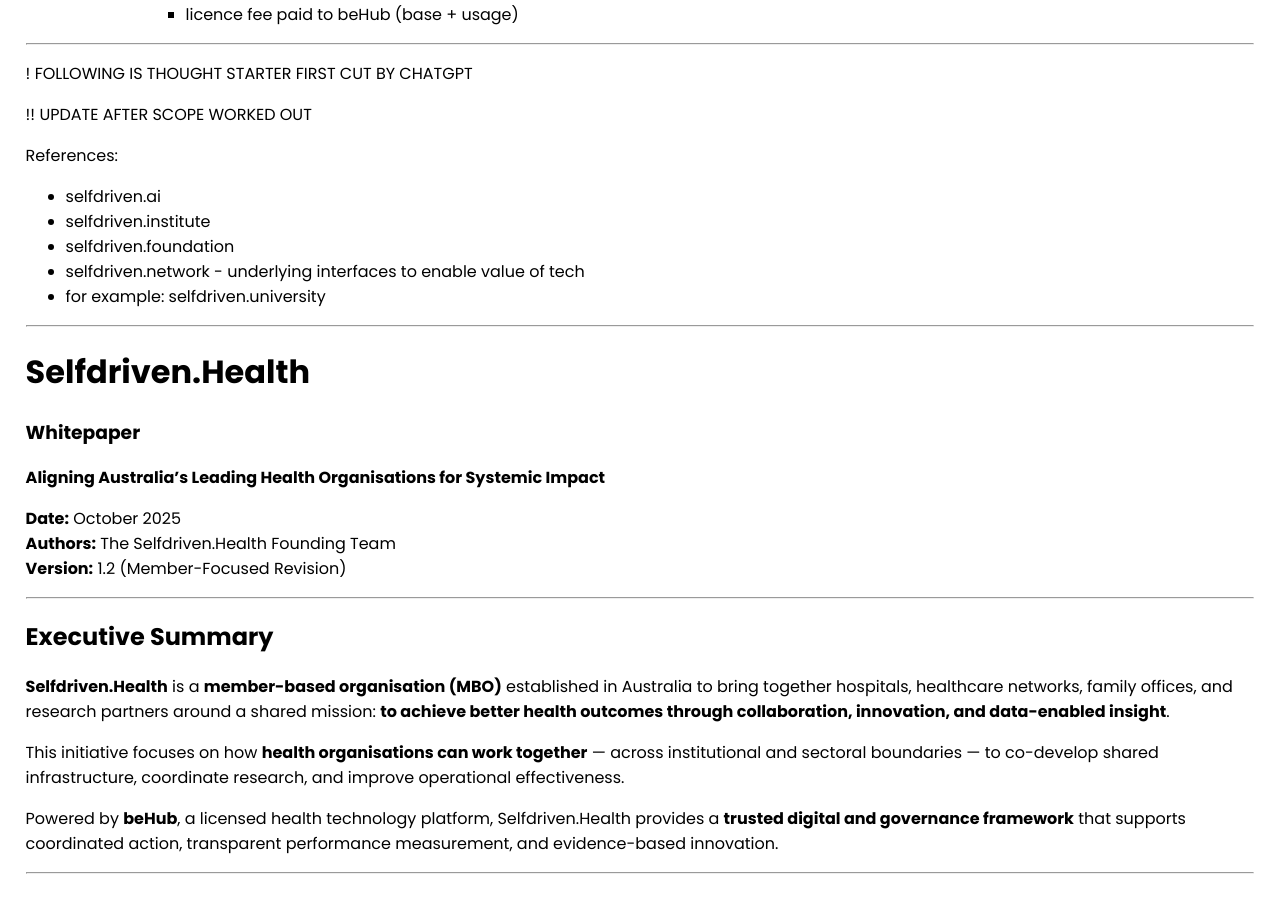
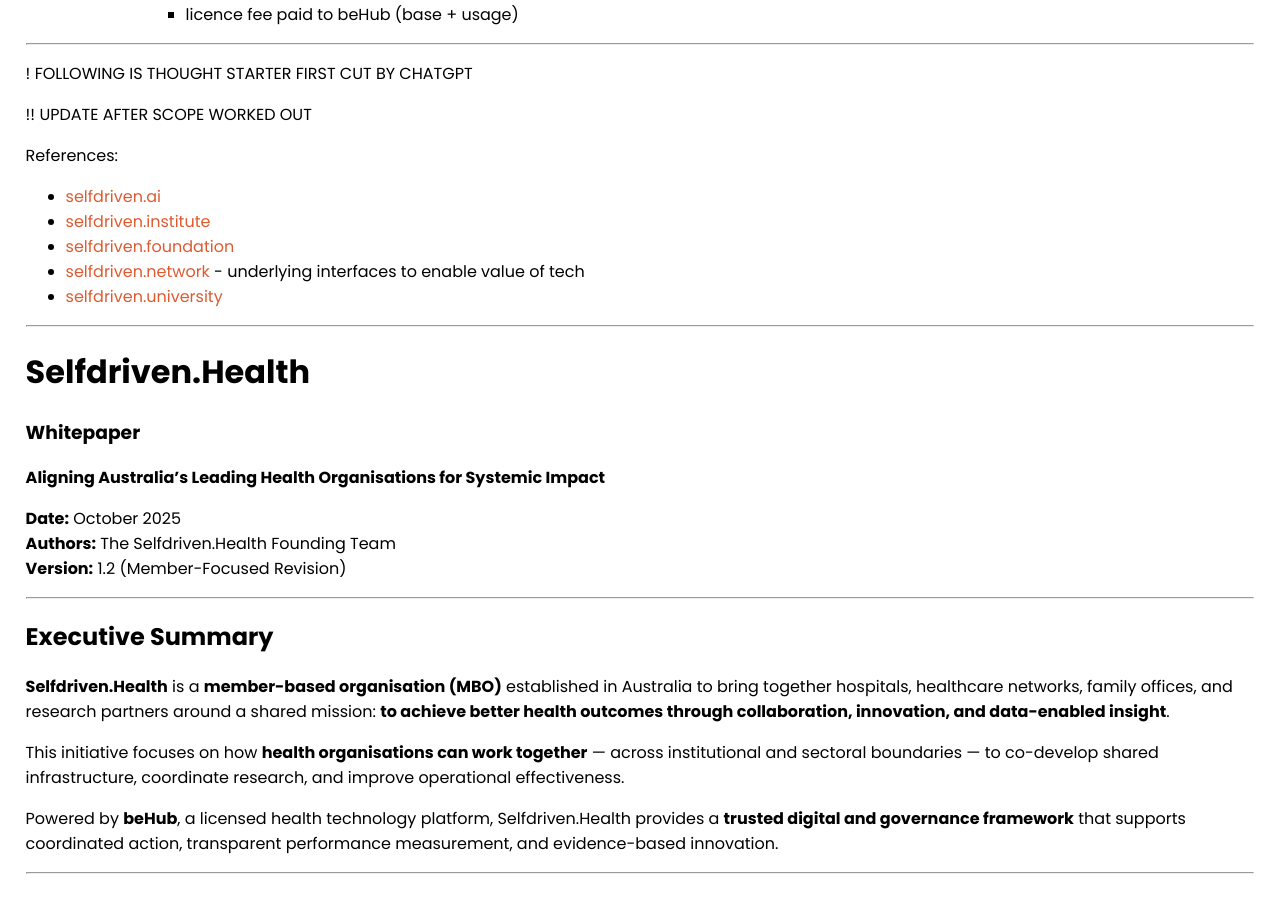
Before and after one commit to selfdriven-foundation/selfdriven-health, a Jekyll site: the page built from docs/pages/organisation-opportunity.md, in a window 1280 px wide and 900 px high, scrolled down 954 px. Built offline with Jekyll 4.4.1, drawn with Linux system fonts in a browser that asks for light colours.

Commit message:
Update organisation-opportunity.md

```diff
--- a/docs/pages/organisation-opportunity.md
+++ b/docs/pages/organisation-opportunity.md
@@ -49,11 +49,11 @@
 !! UPDATE AFTER SCOPE WORKED OUT
 
 References:
-- selfdriven.ai
-- selfdriven.institute
-- selfdriven.foundation
-- selfdriven.network - underlying interfaces to enable value of tech
-- for example: selfdriven.university
+- [selfdriven.ai](https://selfdriven.ai)
+- [selfdriven.institute](https://selfdriven.institute)
+- [selfdriven.foundation](https://selfdriven.foundation)
+- [selfdriven.network](htts://selfdriven.network) - underlying interfaces to enable value of tech
+- [selfdriven.university](https://selfdriven.university)
 
 ---
 
```
